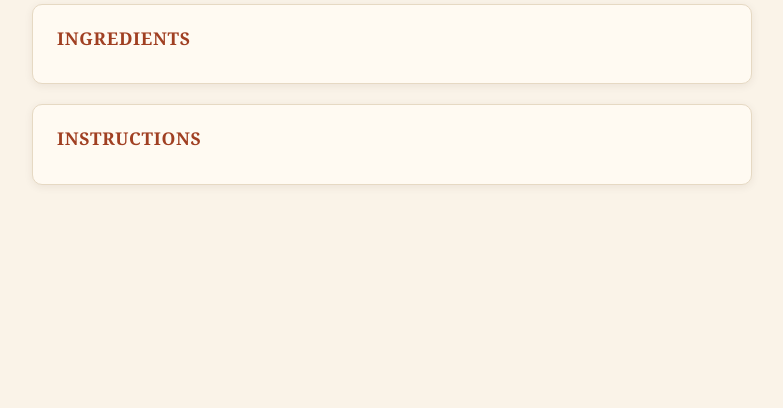
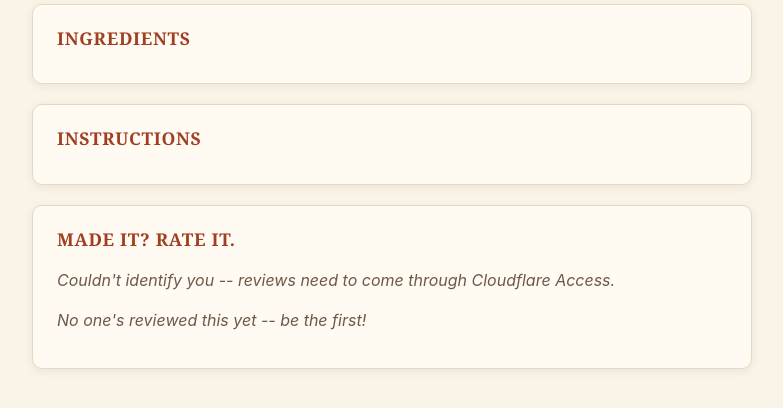
Before and after one commit to junipernineaj/recipe-app, a FastAPI app: template templates/recipe_detail.html in a window 1280 px wide. Shown: the part 141-549 px from the top of the page, without its empty margins (248-1031 px from the left). Run offline with FastAPI, Linux system fonts and the light colour scheme; the template is opened without the code that fills it, so the values that code supplies are empty.

Commit message:
Add recipe reviews: made-it tick, 1-5 rating, notes, attributed by Cloudflare Access identity

```diff
--- a/main.py
+++ b/main.py
@@ -43,6 +43,37 @@ def is_admin(request: Request) -> bool:
 def require_admin(request: Request):
     if not is_admin(request):
         raise HTTPException(status_code=403, detail="Admins only")
+
+
+def current_user_email(request: Request) -> str | None:
+    """The verified email Cloudflare Access attaches to every request (see
+    the comment on ADMIN_EMAILS above for the trust model), or None if it's
+    missing. Unlike is_admin(), this doesn't gate anything -- every visitor
+    who reaches the site gets one -- it's just how we attribute a "made it"
+    tick or a review to a real person without building our own login."""
+    email = (request.headers.get("Cf-Access-Authenticated-User-Email") or "").strip().lower()
+    return email or None
+
+
+def init_recipe_reviews_table():
+    conn = sqlite3.connect("recipes.db")
+    conn.execute("""
+        CREATE TABLE IF NOT EXISTS recipe_reviews (
+            id INTEGER PRIMARY KEY AUTOINCREMENT,
+            recipe_id INTEGER NOT NULL,
+            user_email TEXT NOT NULL,
+            made_it INTEGER NOT NULL DEFAULT 0,
+            rating INTEGER,
+            review_text TEXT,
+            updated_at TEXT NOT NULL,
+            UNIQUE(recipe_id, user_email)
+        )
+    """)
+    conn.commit()
+    conn.close()
+
+
+init_recipe_reviews_table()
 
 
 def get_recipes(search_term: str = ""):
@@ -117,6 +148,49 @@ def update_recipe(recipe_id, title, servings, prep_time, cook_time, ingredients,
     ))
     conn.commit()
     conn.close()
+
+def get_reviews_for_recipe(recipe_id: int):
+    conn = sqlite3.connect("recipes.db")
+    conn.row_factory = sqlite3.Row
+    cursor = conn.cursor()
+    cursor.execute("""
+        SELECT user_email, made_it, rating, review_text, updated_at
+        FROM recipe_reviews
+        WHERE recipe_id = ?
+        ORDER BY updated_at DESC
+    """, (recipe_id,))
+    reviews = cursor.fetchall()
+    conn.close()
+    return reviews
+
+
+def get_user_review(recipe_id: int, user_email: str):
+    conn = sqlite3.connect("recipes.db")
+    conn.row_factory = sqlite3.Row
+    cursor = conn.cursor()
+    cursor.execute(
+        "SELECT made_it, rating, review_text FROM recipe_reviews WHERE recipe_id = ? AND user_email = ?",
+        (recipe_id, user_email),
+    )
+    review = cursor.fetchone()
+    conn.close()
+    return review
+
+
+def upsert_review(recipe_id: int, user_email: str, made_it: bool, rating: int | None, review_text: str | None):
+    conn = sqlite3.connect("recipes.db")
+    conn.execute("""
+        INSERT INTO recipe_reviews (recipe_id, user_email, made_it, rating, review_text, updated_at)
+        VALUES (?, ?, ?, ?, ?, datetime('now'))
+        ON CONFLICT(recipe_id, user_email) DO UPDATE SET
+            made_it = excluded.made_it,
+            rating = excluded.rating,
+            review_text = excluded.review_text,
+            updated_at = excluded.updated_at
+    """, (recipe_id, user_email, int(made_it), rating, review_text))
+    conn.commit()
+    conn.close()
+
 
 def get_books(search_term: str = "", status_filter: str = "", sort: str = "filename_asc", show_hidden: bool = False):
     conn = sqlite3.connect(INVENTORY_DB_PATH)
@@ -310,11 +384,54 @@ def recipe_detail(request: Request, recipe_id: int):
         raise HTTPException(status_code=403, detail="This recipe hasn't been approved yet")
     ingredients = recipe["ingredients"].split("\n")
     instructions = recipe["instructions"].split("\n")
+
+    user_email = current_user_email(request)
+    reviews = get_reviews_for_recipe(recipe_id)
+    my_review = get_user_review(recipe_id, user_email) if user_email else None
+    made_it_count = sum(1 for r in reviews if r["made_it"])
+    rated = [r["rating"] for r in reviews if r["rating"]]
+    avg_rating = round(sum(rated) / len(rated), 1) if rated else None
+
     return templates.TemplateResponse(
         request=request,
         name="recipe_detail.html",
-        context={"recipe": recipe, "ingredients": ingredients, "instructions": instructions, "is_admin": admin}
+        context={
+            "recipe": recipe, "ingredients": ingredients, "instructions": instructions, "is_admin": admin,
+            "user_email": user_email, "reviews": reviews, "my_review": my_review,
+            "made_it_count": made_it_count, "avg_rating": avg_rating,
+        }
     )
+
+
+@app.post("/recipes/{recipe_id}/review")
+def submit_review(
+    request: Request,
+    recipe_id: int,
+    made_it: str = Form(""),
+    rating: str = Form(""),
+    review_text: str = Form(""),
+):
+    recipe = get_recipe_by_id(recipe_id)
+    if recipe is None:
+        return Response(status_code=404, content="Recipe not found")
+    if recipe["status"] != "approved" and not is_admin(request):
+        raise HTTPException(status_code=403, detail="This recipe hasn't been approved yet")
+
+    user_email = current_user_email(request)
+    if not user_email:
+        # Shouldn't normally happen -- Cloudflare Access authenticates every
+        # visitor before they get this far -- but fail loudly rather than
+        # silently attributing the review to nobody.
+        raise HTTPException(status_code=400, detail="Couldn't identify who you are -- are you accessing this through Cloudflare Access?")
+
+    rating_int = None
+    if rating.strip().isdigit():
+        candidate = int(rating.strip())
+        if 1 <= candidate <= 5:
+            rating_int = candidate
+
+    upsert_review(recipe_id, user_email, made_it == "on", rating_int, review_text.strip() or None)
+    return RedirectResponse(url=f"/recipes/{recipe_id}", status_code=303)
 
 
 @app.get("/recipes/{recipe_id}/source")
--- a/static/style.css
+++ b/static/style.css
@@ -233,3 +233,15 @@ form button[type="submit"]:hover { background: #626c40; }
     border: 1px solid var(--border);
     color: var(--brown-mid);
 }
+
+.muted { color: var(--brown-mid); font-style: italic; }
+
+.review-summary { color: var(--brown-mid); font-size: 0.9rem; margin: 1rem 0 0.5rem; }
+
+.review-list { list-style: none; margin: 0; padding: 0; }
+.review-list li {
+    padding: 0.75rem 0;
+    border-bottom: 1px dashed var(--border);
+}
+.review-list li:last-child { border-bottom: none; }
+.review-list p { margin: 0.35rem 0 0; color: var(--brown-dark); }
--- a/templates/books.html
+++ b/templates/books.html
@@ -2,7 +2,7 @@
 <html>
 <head>
     <title>My Cookbook Library</title>
-    <link rel="stylesheet" href="/static/style.css?v=4">
+    <link rel="stylesheet" href="/static/style.css?v=5">
     <script src="https://unpkg.com/htmx.org@1.9.12"></script>
 </head>
 <body>
--- a/templates/home.html
+++ b/templates/home.html
@@ -2,7 +2,7 @@
 <html>
 <head>
     <title>My Recipes</title>
-    <link rel="stylesheet" href="/static/style.css?v=4">
+    <link rel="stylesheet" href="/static/style.css?v=5">
     <script src="https://unpkg.com/htmx.org@1.9.12"></script>
 </head>
 <body>
--- a/templates/new_recipe.html
+++ b/templates/new_recipe.html
@@ -2,7 +2,7 @@
 <html>
 <head>
     <title>Add a Recipe</title>
-    <link rel="stylesheet" href="/static/style.css?v=4">
+    <link rel="stylesheet" href="/static/style.css?v=5">
 </head>
 <body>
     <div class="container">
--- a/templates/recipe_detail.html
+++ b/templates/recipe_detail.html
@@ -2,7 +2,7 @@
 <html>
 <head>
     <title>{{ recipe["title"] }}</title>
-    <link rel="stylesheet" href="/static/style.css?v=4">
+    <link rel="stylesheet" href="/static/style.css?v=5">
 </head>
 <body>
     <div class="container">
@@ -48,6 +48,57 @@
                 {% endfor %}
             </ol>
         </div>
+
+        <div class="recipe-section">
+            <h2>Made it? Rate it.</h2>
+            {% if user_email %}
+            <form method="post" action="/recipes/{{ recipe['id'] }}/review">
+                <label>
+                    <input type="checkbox" name="made_it" {% if my_review and my_review["made_it"] %}checked{% endif %}>
+                    I've made this
+                </label>
+                <label>
+                    Rating
+                    <select name="rating">
+                        <option value="">No rating</option>
+                        {% for n in range(1, 6) %}
+                        <option value="{{ n }}" {% if my_review and my_review["rating"] == n %}selected{% endif %}>
+                            {{ ('&#9733;' * n) | safe }}{{ ('&#9734;' * (5 - n)) | safe }}
+                        </option>
+                        {% endfor %}
+                    </select>
+                </label>
+                <label>
+                    Notes
+                    <textarea name="review_text" rows="3" placeholder="How did it turn out? Any tweaks you made?">{{ my_review["review_text"] if my_review and my_review["review_text"] else "" }}</textarea>
+                </label>
+                <button type="submit">Save</button>
+            </form>
+            {% else %}
+            <p class="muted">Couldn't identify you -- reviews need to come through Cloudflare Access.</p>
+            {% endif %}
+
+            {% if reviews %}
+            {% if made_it_count or avg_rating %}
+            <p class="review-summary">
+                {% if made_it_count %}{{ made_it_count }} of {{ reviews|length }} who reviewed made this{% endif %}
+                {% if avg_rating %} &middot; average rating {{ avg_rating }}/5{% endif %}
+            </p>
+            {% endif %}
+            <ul class="review-list">
+                {% for r in reviews %}
+                <li>
+                    <strong>{{ r["user_email"].split("@")[0]|capitalize }}</strong>
+                    {% if r["made_it"] %}&#10003; made this{% endif %}
+                    {% if r["rating"] %} &middot; {{ ('&#9733;' * r["rating"]) | safe }}{{ ('&#9734;' * (5 - r["rating"])) | safe }}{% endif %}
+                    {% if r["review_text"] %}<p>{{ r["review_text"] }}</p>{% endif %}
+                </li>
+                {% endfor %}
+            </ul>
+            {% else %}
+            <p class="muted">No one's reviewed this yet -- be the first!</p>
+            {% endif %}
+        </div>
     </div>
 </body>
 </html>
--- a/templates/recipe_edit.html
+++ b/templates/recipe_edit.html
@@ -2,7 +2,7 @@
 <html>
 <head>
     <title>Edit {{ recipe["title"] }}</title>
-    <link rel="stylesheet" href="/static/style.css?v=4">
+    <link rel="stylesheet" href="/static/style.css?v=5">
 </head>
 <body>
     <div class="container">
--- a/templates/review.html
+++ b/templates/review.html
@@ -2,7 +2,7 @@
 <html>
 <head>
     <title>Review Queue - My Recipes</title>
-    <link rel="stylesheet" href="/static/style.css?v=4">
+    <link rel="stylesheet" href="/static/style.css?v=5">
     <script src="https://unpkg.com/htmx.org@1.9.12"></script>
 </head>
 <body>
```
Also changed, not shown: documentation/ARCHITECTURE.md (+31 -0 lines).
